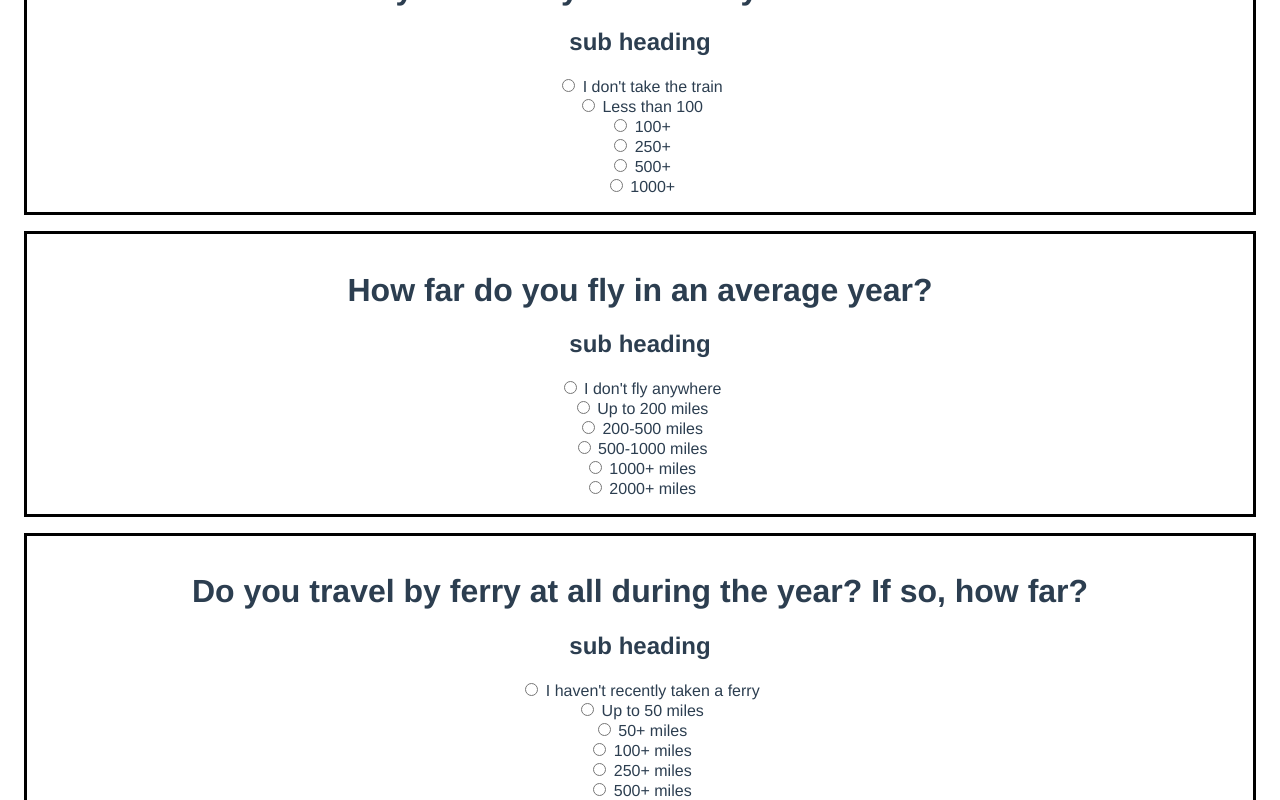
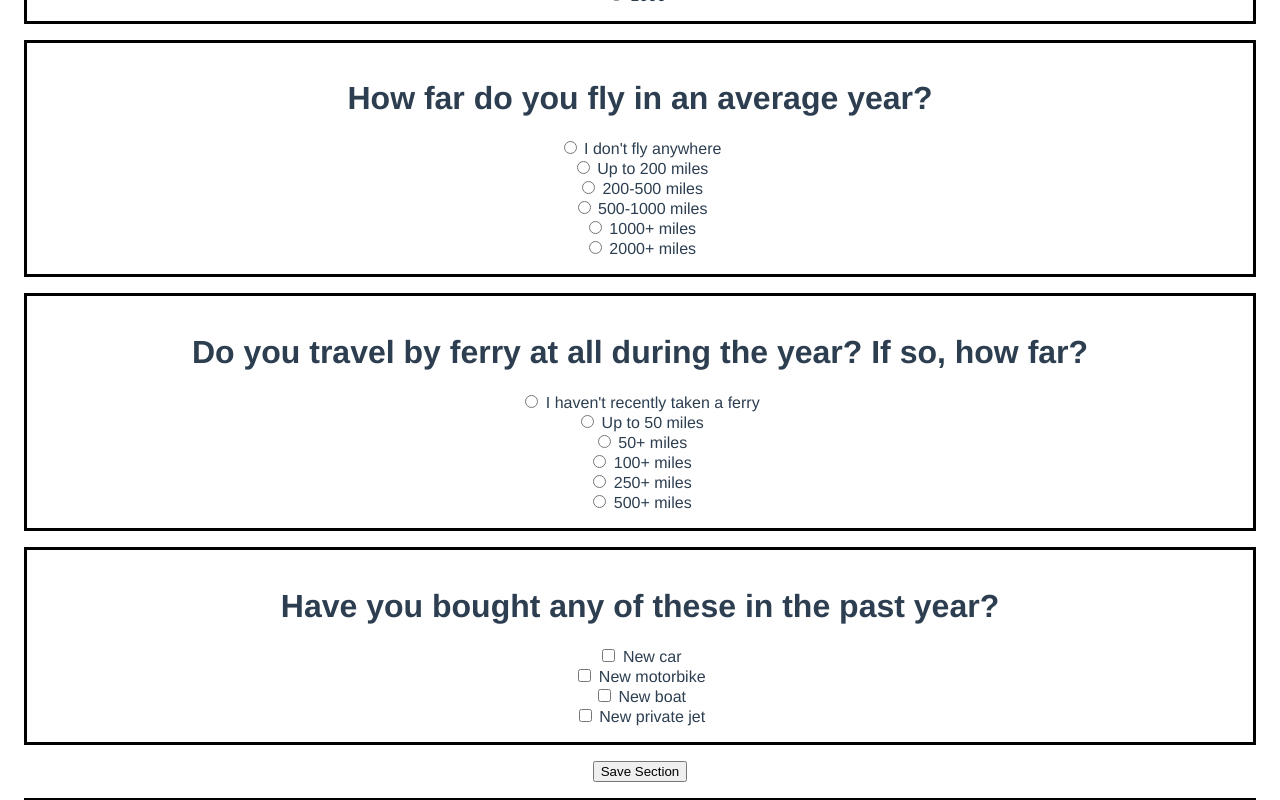
Before and after one commit to randomlyalex/co2_group_project, a Vue app in the folder client/: page / in a window 1280 px wide. Shown: the part 940-1740 px from the top of the page. Built offline with nearby package versions, Linux system fonts and the light colour scheme.

Commit message:
first real bug - totals not working

```diff
--- a/client/src/components/TransportSection.vue
+++ b/client/src/components/TransportSection.vue
@@ -32,86 +32,98 @@ export default {
           id: 1,
           type: "range",
           questionHeading: "In a week, roughly how far do you travel by car?",
-          questionSubHeading: "carqsub",
+          questionSubHeading: "",
           answers: [
             {text: "I don't drive", co2amount: 0},
-            {text: "under 100", co2amount: 229000},
-            {text: "100+", co2amount: 668000},
-            {text: "200+", co2amount: 1150000},
-            {text: "300+", co2amount: 1600000},
-            {text: "400+", co2amount: 2050000},
-            {text: "500+", co2amount: 2750000},
+            {text: "under 100", co2amount: 229},
+            {text: "100+", co2amount: 668},
+            {text: "200+", co2amount: 1150},
+            {text: "300+", co2amount: 1600},
+            {text: "400+", co2amount: 2050},
+            {text: "500+", co2amount: 2750},
           ]
         },
         {
           id: 2,
           type: "range",
           questionHeading: "Roughly how many miles do you travel on a motorbike per week?",
-          questionSubHeading: "sub heading",
+          questionSubHeading: "",
           answers: [
             {text: "I don't own a motorbike", co2amount: 0},
-            {text: "Under 100", co2amount: 208000},
-            {text: "100+", co2amount: 600000},
-            {text: "200+", co2amount: 1000000},
-            {text: "300+", co2amount: 1400000},
-            {text: "400+", co2amount: 1800000},
-            {text: "500+", co2amount: 2400000},
+            {text: "Under 100", co2amount: 208},
+            {text: "100+", co2amount: 600},
+            {text: "200+", co2amount: 1000},
+            {text: "300+", co2amount: 1400},
+            {text: "400+", co2amount: 1800},
+            {text: "500+", co2amount: 2400},
           ]
         },
         {
           id: 3,
           type: "radio",
           questionHeading: "How long do you spend on the bus in an average week?",
-          questionSubHeading: "sub heading",
+          questionSubHeading: "",
           answers: [
             {text: "I don't take the bus", co2amount: 0},
-            {text: "Half an hour", co2amount: 35000},
-            {text: "Up to 2 hours", co2amount: 100000},
-            {text: "Between 2 and 5 hours", co2amount: 300000},
-            {text: "5-10 hours", co2amount: 600000},
-            {text: "more than 10 hours", co2amount: 1000000},
+            {text: "Half an hour", co2amount: 35},
+            {text: "Up to 2 hours", co2amount: 100},
+            {text: "Between 2 and 5 hours", co2amount: 300},
+            {text: "5-10 hours", co2amount: 600},
+            {text: "more than 10 hours", co2amount: 1000},
           ]
         },
         {
           id: 4,
           type: "radio",
           questionHeading: "How many miles do you travel by train in a month?",
-          questionSubHeading: "sub heading",
+          questionSubHeading: "",
           answers: [
             {text: "I don't take the train", co2amount: 0},
-            {text: "Less than 100", co2amount: 15000},
-            {text: "100+", co2amount: 46000},
-            {text: "250+", co2amount: 115000},
-            {text: "500+", co2amount: 229000},
-            {text: "1000+", co2amount: 365000},
+            {text: "Less than 100", co2amount: 15},
+            {text: "100+", co2amount: 46},
+            {text: "250+", co2amount: 115},
+            {text: "500+", co2amount: 229},
+            {text: "1000+", co2amount: 365},
           ]
         },
         {
           id: 5,
           type: "radio",
           questionHeading: "How far do you fly in an average year?",
-          questionSubHeading: "sub heading",
+          questionSubHeading: "",
           answers: [
             {text: "I don't fly anywhere", co2amount: 0},
-            {text: "Up to 200 miles", co2amount: 11000},
-            {text: "200-500 miles", co2amount: 100000},
-            {text: "500-1000 miles", co2amount: 300000},
-            {text: "1000+ miles", co2amount: 600000},
-            {text: "2000+ miles", co2amount: 1000000},
+            {text: "Up to 200 miles", co2amount: 11},
+            {text: "200-500 miles", co2amount: 100},
+            {text: "500-1000 miles", co2amount: 300},
+            {text: "1000+ miles", co2amount: 600},
+            {text: "2000+ miles", co2amount: 1000},
           ]
         },
         {
           id: 6,
           type: "radio",
           questionHeading: "Do you travel by ferry at all during the year? If so, how far?",
-          questionSubHeading: "sub heading",
+          questionSubHeading: "",
           answers: [
             {text: "I haven't recently taken a ferry", co2amount: 0},
-            {text: "Up to 50 miles", co2amount: 35000},
-            {text: "50+ miles", co2amount: 100000},
-            {text: "100+ miles", co2amount: 300000},
-            {text: "250+ miles", co2amount: 600000},
-            {text: "500+ miles", co2amount: 1000000},
+            {text: "Up to 50 miles", co2amount: 35},
+            {text: "50+ miles", co2amount: 100},
+            {text: "100+ miles", co2amount: 300},
+            {text: "250+ miles", co2amount: 600},
+            {text: "500+ miles", co2amount: 1000},
+          ]
+        },
+        {
+          id: 7,
+          type: "checkbox",
+          questionHeading: "Have you bought any of these in the past year?",
+          questionSubHeading: "",
+          answers: [
+            {text: "New car", co2amount: 14000},
+            {text: "New motorbike", co2amount: 9000},
+            {text: "New boat", co2amount: 16000},
+            {text: "New private jet", co2amount: 20000},
           ]
         },
       ]
@@ -120,8 +132,8 @@ export default {
   computed: {
       total_transport_co2: function() {
           return this.questions.reduce((total, question) => {
-              if (question.co2total > 0) {
-                  return total + question.co2total;
+              if (question.co2amount > 0) {
+                  return total + question.co2amount;
               }
           }, 0);
       },
```
